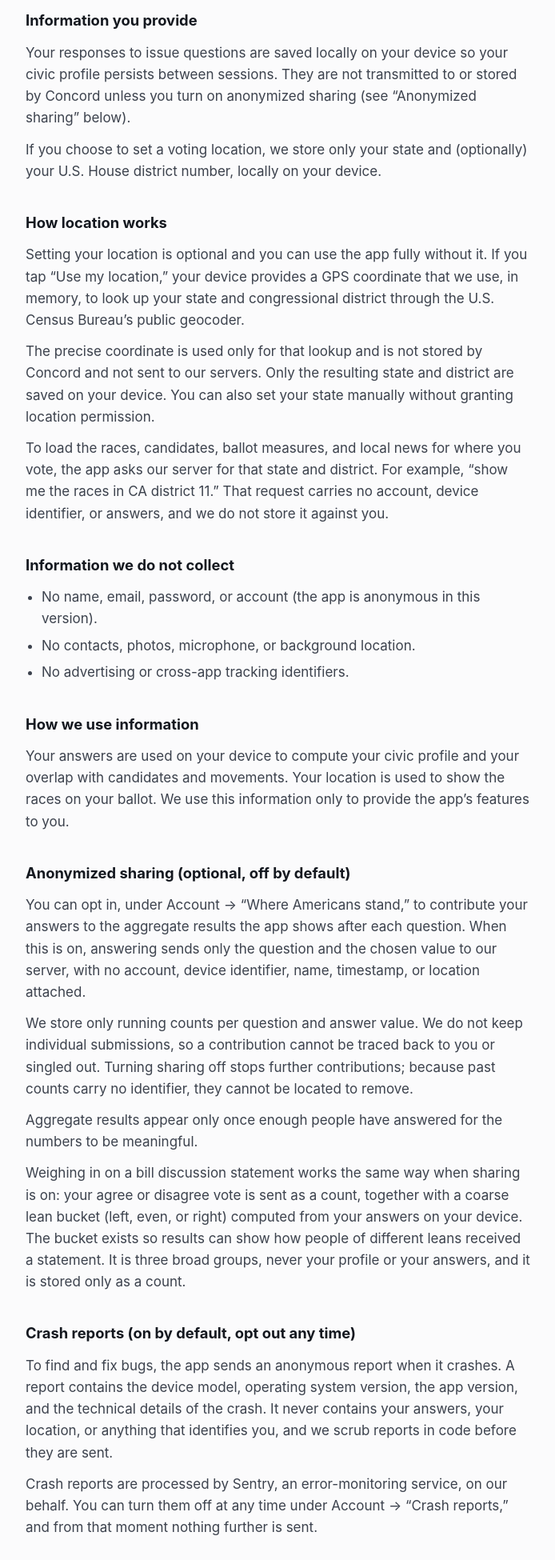
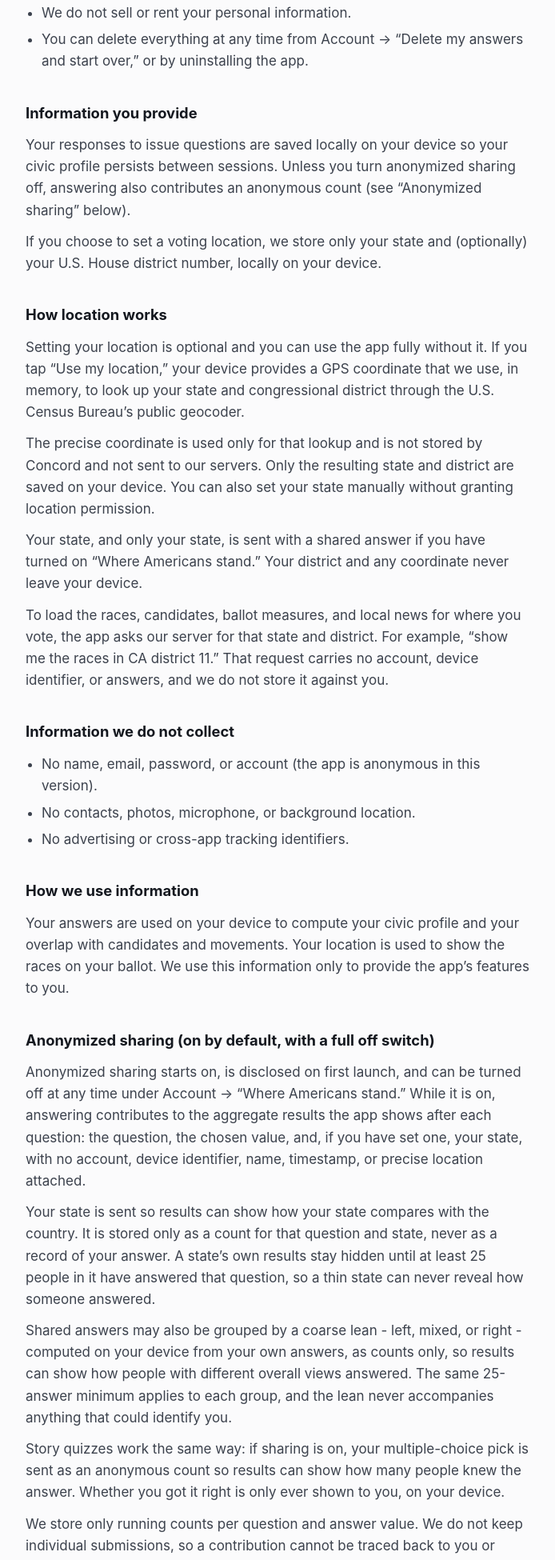
Before and after one commit to GrantMcCauley/concord-legal, a plain HTML site: page privacy.html in a window 1280 px wide. Shown: the part 850-2800 px from the top of the page at 80% size, without its empty margins (292-986 px from the left). Drawn offline with Linux system fonts and the light colour scheme.

Commit message:
Regenerate for the 2026-08-24 privacy update (default-on anonymized sharing)
Co-Authored-By: Claude Fable 5 <noreply@anthropic.com>

```diff
--- a/privacy.html
+++ b/privacy.html
@@ -31,23 +31,27 @@
 <main>
 <nav><a href="./">Concord legal</a></nav>
 <h1>Privacy Policy</h1>
-<p class="updated">Last updated August 16, 2026</p>
+<p class="updated">Last updated August 24, 2026</p>
 <p class="intro">This Privacy Policy explains how Side Yard Studio LLC (“Concord,” “we,” “us”) handles information in the Concord mobile app. Concord is a civic-intelligence tool: you answer issue questions, see where your beliefs land, and compare them to candidates. We built it to need as little of your data as possible.</p>
 <h2>The short version</h2>
-<ul><li>Your answers are stored on your device. They are not sent to our servers unless you turn on anonymized sharing, which contributes only counts, never anything that identifies you.</li><li>Location is optional. When you use it, we look up your state and U.S. House district, then discard the precise coordinate.</li><li>We do not use advertising identifiers, third-party ad networks, or tracking SDKs.</li><li>Anonymous crash reports are on by default so we can fix bugs; they carry the device model, OS version, and the crash itself, never your answers, location, or identity. Turn them off any time in Account.</li><li>Donating to support the app is optional and happens in your browser through Stripe. Concord never sees or stores your payment details.</li><li>We do not sell or rent your personal information.</li><li>You can delete everything at any time from Account → “Delete my answers and start over,” or by uninstalling the app.</li></ul>
+<ul><li>Your answers are stored on your device. Anonymized sharing, which starts on and can be turned off in Account, contributes only counts, plus your state so results can compare states, never anything that identifies you.</li><li>Location is optional. When you use it, we look up your state and U.S. House district, then discard the precise coordinate.</li><li>If you share answers, your state is attached to that anonymous count so the app can show how states compare. You can turn that off on its own in Account and keep sharing answers, and turning it off also withdraws the state from counts you already contributed.</li><li>We do not use advertising identifiers, third-party ad networks, or tracking SDKs.</li><li>Anonymous crash reports are on by default so we can fix bugs; they carry the device model, OS version, and the crash itself, never your answers, location, or identity. Turn them off any time in Account.</li><li>Donating to support the app is optional and happens in your browser through Stripe. Concord never sees or stores your payment details.</li><li>We do not sell or rent your personal information.</li><li>You can delete everything at any time from Account → “Delete my answers and start over,” or by uninstalling the app.</li></ul>
 <h2>Information you provide</h2>
-<p>Your responses to issue questions are saved locally on your device so your civic profile persists between sessions. They are not transmitted to or stored by Concord unless you turn on anonymized sharing (see “Anonymized sharing” below).</p>
+<p>Your responses to issue questions are saved locally on your device so your civic profile persists between sessions. Unless you turn anonymized sharing off, answering also contributes an anonymous count (see “Anonymized sharing” below).</p>
 <p>If you choose to set a voting location, we store only your state and (optionally) your U.S. House district number, locally on your device.</p>
 <h2>How location works</h2>
 <p>Setting your location is optional and you can use the app fully without it. If you tap “Use my location,” your device provides a GPS coordinate that we use, in memory, to look up your state and congressional district through the U.S. Census Bureau’s public geocoder.</p>
 <p>The precise coordinate is used only for that lookup and is not stored by Concord and not sent to our servers. Only the resulting state and district are saved on your device. You can also set your state manually without granting location permission.</p>
+<p>Your state, and only your state, is sent with a shared answer if you have turned on “Where Americans stand.” Your district and any coordinate never leave your device.</p>
 <p>To load the races, candidates, ballot measures, and local news for where you vote, the app asks our server for that state and district. For example, “show me the races in CA district 11.” That request carries no account, device identifier, or answers, and we do not store it against you.</p>
 <h2>Information we do not collect</h2>
 <ul><li>No name, email, password, or account (the app is anonymous in this version).</li><li>No contacts, photos, microphone, or background location.</li><li>No advertising or cross-app tracking identifiers.</li></ul>
 <h2>How we use information</h2>
 <p>Your answers are used on your device to compute your civic profile and your overlap with candidates and movements. Your location is used to show the races on your ballot. We use this information only to provide the app’s features to you.</p>
-<h2>Anonymized sharing (optional, off by default)</h2>
-<p>You can opt in, under Account → “Where Americans stand,” to contribute your answers to the aggregate results the app shows after each question. When this is on, answering sends only the question and the chosen value to our server, with no account, device identifier, name, timestamp, or location attached.</p>
+<h2>Anonymized sharing (on by default, with a full off switch)</h2>
+<p>Anonymized sharing starts on, is disclosed on first launch, and can be turned off at any time under Account → “Where Americans stand.” While it is on, answering contributes to the aggregate results the app shows after each question: the question, the chosen value, and, if you have set one, your state, with no account, device identifier, name, timestamp, or precise location attached.</p>
+<p>Your state is sent so results can show how your state compares with the country. It is stored only as a count for that question and state, never as a record of your answer. A state’s own results stay hidden until at least 25 people in it have answered that question, so a thin state can never reveal how someone answered.</p>
+<p>Shared answers may also be grouped by a coarse lean - left, mixed, or right - computed on your device from your own answers, as counts only, so results can show how people with different overall views answered. The same 25-answer minimum applies to each group, and the lean never accompanies anything that could identify you.</p>
+<p>Story quizzes work the same way: if sharing is on, your multiple-choice pick is sent as an anonymous count so results can show how many people knew the answer. Whether you got it right is only ever shown to you, on your device.</p>
 <p>We store only running counts per question and answer value. We do not keep individual submissions, so a contribution cannot be traced back to you or singled out. Turning sharing off stops further contributions; because past counts carry no identifier, they cannot be located to remove.</p>
 <p>Aggregate results appear only once enough people have answered for the numbers to be meaningful.</p>
 <p>Weighing in on a bill discussion statement works the same way when sharing is on: your agree or disagree vote is sent as a count, together with a coarse lean bucket (left, even, or right) computed from your answers on your device. The bucket exists so results can show how people of different leans received a statement. It is three broad groups, never your profile or your answers, and it is stored only as a count.</p>
```
Also changed, not shown: 1 other file.
